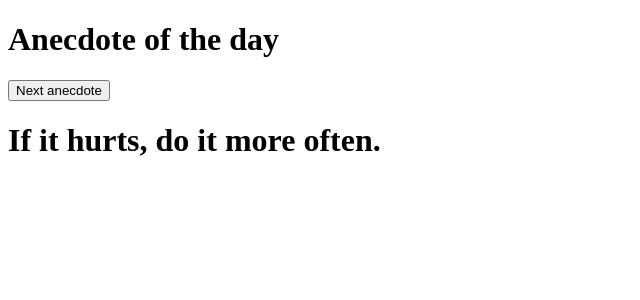
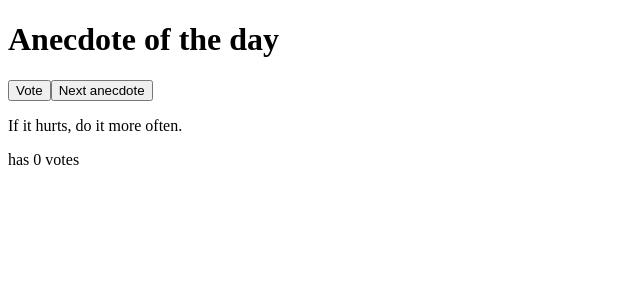
Before and after one commit to ravirajput99/Helsiki, a React (Vite) app in the folder part1/courseInfo/exercises/: page / in a window 1280 px wide. Shown: the top 300 px of the page, without its empty margins (0-640 px from the left). Built offline with nearby package versions, Linux system fonts and the light colour scheme.

Commit message:
1.13*: anecdotes step 2

```diff
--- a/part1/courseInfo/exercises/src/App.jsx
+++ b/part1/courseInfo/exercises/src/App.jsx
@@ -14,16 +14,24 @@
   ]
 
   const [selected, setSelected] = useState(0)
+  const [votes, setVotes] = useState(Array(anecdotes.length).fill(0))
   const handleAnecdote = () => {
     setSelected(Math.floor(Math.random() * anecdotes.length))
+  }
+  const handleVote = () => {
+    const copy = [...votes]
+    copy[selected] += 1
+    setVotes(copy)
   }
   return (
     <div>
       <h1>Anecdote of the day</h1>
+      <Button text="Vote" onClick={handleVote} />
       <Button text="Next anecdote" onClick={handleAnecdote} />
-      <h1>
+      <p>
         {anecdotes[selected]}
-      </h1>
+      </p>
+      <p>has {votes[selected]} votes</p>
     </div>
   )
 }
```
